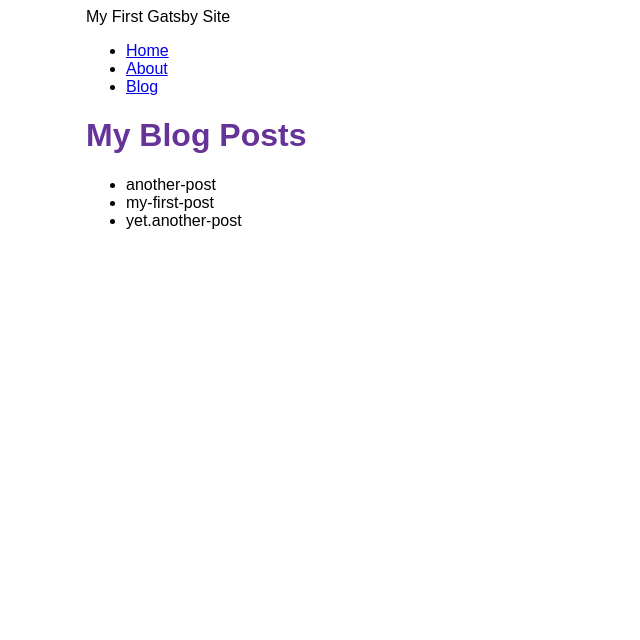
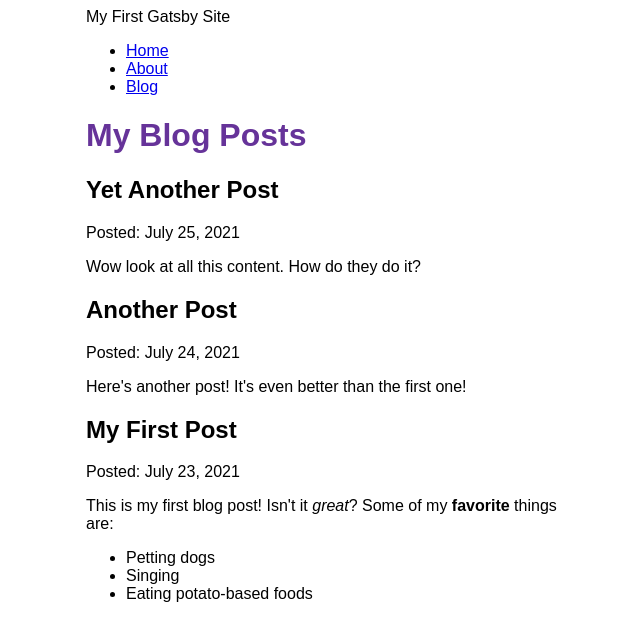
Before and after one commit to joselopez59/my-first-gatsby-site, a Gatsby site: page /blog in a window 1280 px wide. Shown: the whole page, without its empty margins (304-944 px from the left). Built offline with nearby package versions, Linux system fonts and the light colour scheme; Gatsby itself is replaced by a stand-in of ours.

Commit message:
Finished Gatsby Tutorial Part 5

```diff
--- a/blog/another-post.mdx
+++ b/blog/another-post.mdx
@@ -0,0 +1,5 @@
+---
+title: "Another Post"
+date: "2021-07-24"
+---
+Here's another post! It's even better than the first one!
--- a/blog/my-first-post.mdx
+++ b/blog/my-first-post.mdx
@@ -0,0 +1,9 @@
+---
+title: "My First Post"
+date: "2021-07-23"
+---
+This is my first blog post! Isn't it *great*?
+Some of my **favorite** things are:
+* Petting dogs
+* Singing
+* Eating potato-based foods
--- a/blog/yet.another-post.mdx
+++ b/blog/yet.another-post.mdx
@@ -0,0 +1,5 @@
+---
+title: "Yet Another Post"
+date: "2021-07-25"
+---
+Wow look at all this content. How do they do it?
--- a/gatsby-config.js
+++ b/gatsby-config.js
@@ -13,5 +13,6 @@
         path: `${__dirname}/blog`,
       }
     },
+    "gatsby-plugin-mdx",
   ],
 };
--- a/package.json
+++ b/package.json
@@ -14,8 +14,11 @@
     "clean": "gatsby clean"
   },
   "dependencies": {
+    "@mdx-js/mdx": "^1.6.22",
+    "@mdx-js/react": "^1.6.22",
     "gatsby": "^4.2.0",
     "gatsby-plugin-image": "^2.2.0",
+    "gatsby-plugin-mdx": "^3.2.0",
     "gatsby-plugin-sharp": "^4.2.0",
     "gatsby-source-filesystem": "^4.2.0",
     "react": "^17.0.1",
--- a/src/pages/blog.js
+++ b/src/pages/blog.js
@@ -1,5 +1,6 @@
 import * as React from 'react'
 import { graphql } from 'gatsby'
+import { MDXRenderer } from 'gatsby-plugin-mdx'
 
 import Layout from '../components/layout'
 
@@ -9,27 +10,35 @@
   return (
     <Layout pageTitle="My Blog Posts">
 
-      <ul>
       {
-        data.allFile.nodes.map(node => (
-          <li key={ node.name }>
-            { node.name }
-          </li>
+        data.allMdx.nodes.map(node => (
+          <article key={node.id}>
+            <h2>{node.frontmatter.title}</h2>
+            <p>Posted: {node.frontmatter.date}</p>
+            <MDXRenderer>
+              {node.body}
+            </MDXRenderer>
+          </article>
         ))
       }
-      </ul>
+
     </Layout>
   )
 }
 
 export const query = graphql`
   query {
-    allFile {
+    allMdx(sort: {fields: frontmatter___date, order: DESC}) {
       nodes {
-        name
+        frontmatter {
+          date(formatString: "MMMM D, YYYY")
+          title
+        }
+        id
+        body
       }
     }
   }
 `
-console.log('query', query)
+// console.log('query', query)
 export default BlogPage
```
Also changed, not shown: 1 other file.
